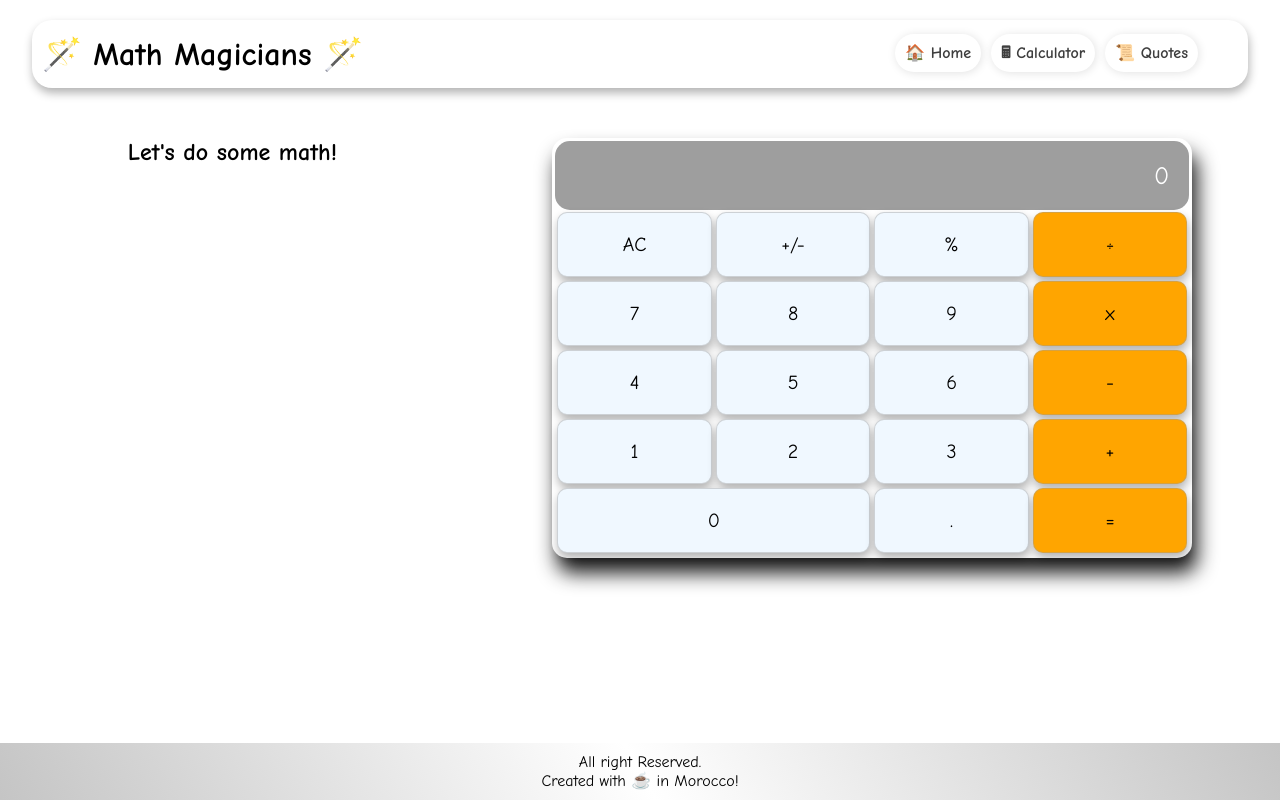
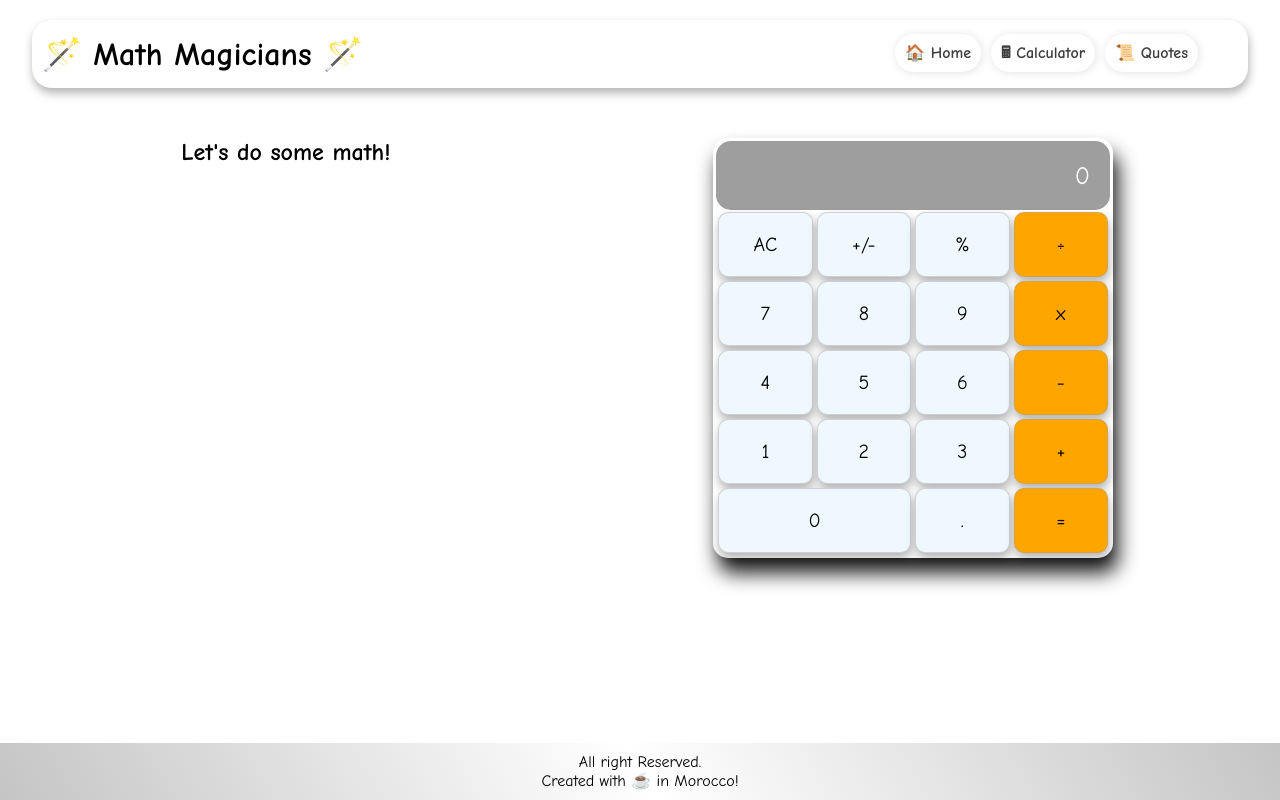
Before and after one commit to Ismailco/math-magicians, a React (Create React App) app: page /calc in a window 1280 px wide. Built offline with nearby package versions, Linux system fonts and the light colour scheme.

Commit message:
Fix calculator width

```diff
--- a/src/components/CalculatPage.css
+++ b/src/components/CalculatPage.css
@@ -6,7 +6,7 @@
   margin-left: 20px;
   margin-right: 20px;
   margin-bottom: 50px;
-  width: 100vw;
+  width: 98vw;
 }
 
 .opening {
@@ -16,7 +16,7 @@
 
 .calculator {
   border: 3px solid transparent;
-  width: 50vw;
+  width: 400px;
 }
 
 @media screen and (max-width: 700px) {
```
